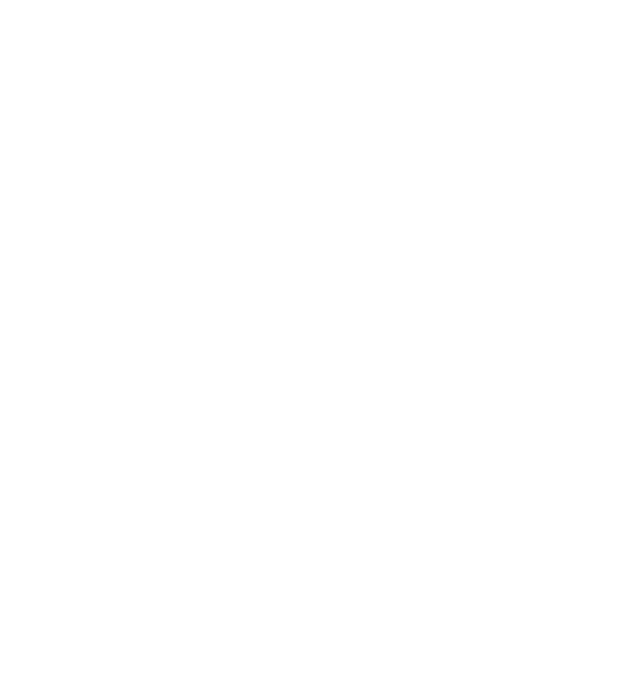
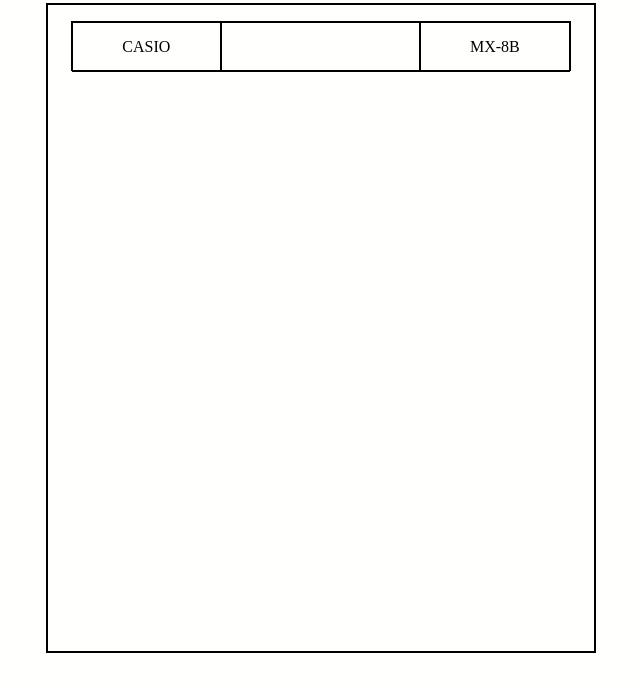
Before and after one commit to JohnBesco/calculator, a plain HTML site: page index.html in a window 1280 px wide. Shown: the whole page, without its empty margins (319-959 px from the left). Drawn offline with Linux system fonts and the light colour scheme.

Commit message:
Add above display detailing UI

```diff
--- a/index.html
+++ b/index.html
@@ -10,9 +10,12 @@
 <body>
 
     <div id="calculator-body">
-        <div id="calculator-display">
-
+        <div id="above-display">
+            <div class="detail-wrapper" id="branding">CASIO</div>
+            <div class="detail-wrapper" id="solar-detail"></div>
+            <div class="detail-wrapper" id="detail">MX-8B</div>
         </div>
+        <div id="calculator-display"></div>
 
     </div>
 
--- a/style.css
+++ b/style.css
@@ -0,0 +1,49 @@
+html {
+    box-sizing: border-box;
+}
+
+*, *:before, *:after {
+    box-sizing: inherit;
+}
+
+body {
+    background-color: #FFFFFE;
+    display: flex;
+    align-items: center;
+    justify-content: center;
+    height: 80vh;
+}
+
+#calculator-body {
+    border: solid 2px black;
+    width: 550px;
+    height: 650px;
+}
+
+#above-display {
+    display: flex;
+    margin: 1em auto;
+    border: solid 1px black;
+    width: 500px;
+    height: 50px;
+}
+
+.detail-wrapper {
+    display: flex;
+    align-items: center;
+    justify-content: center;
+    border: 1px solid black;
+    height: inherit;
+}
+
+#branding {
+    flex-grow: 1;
+}
+
+#solar-detail {
+    flex-grow: 2;
+}
+
+#detail {
+    flex-grow: 1;
+}
```
